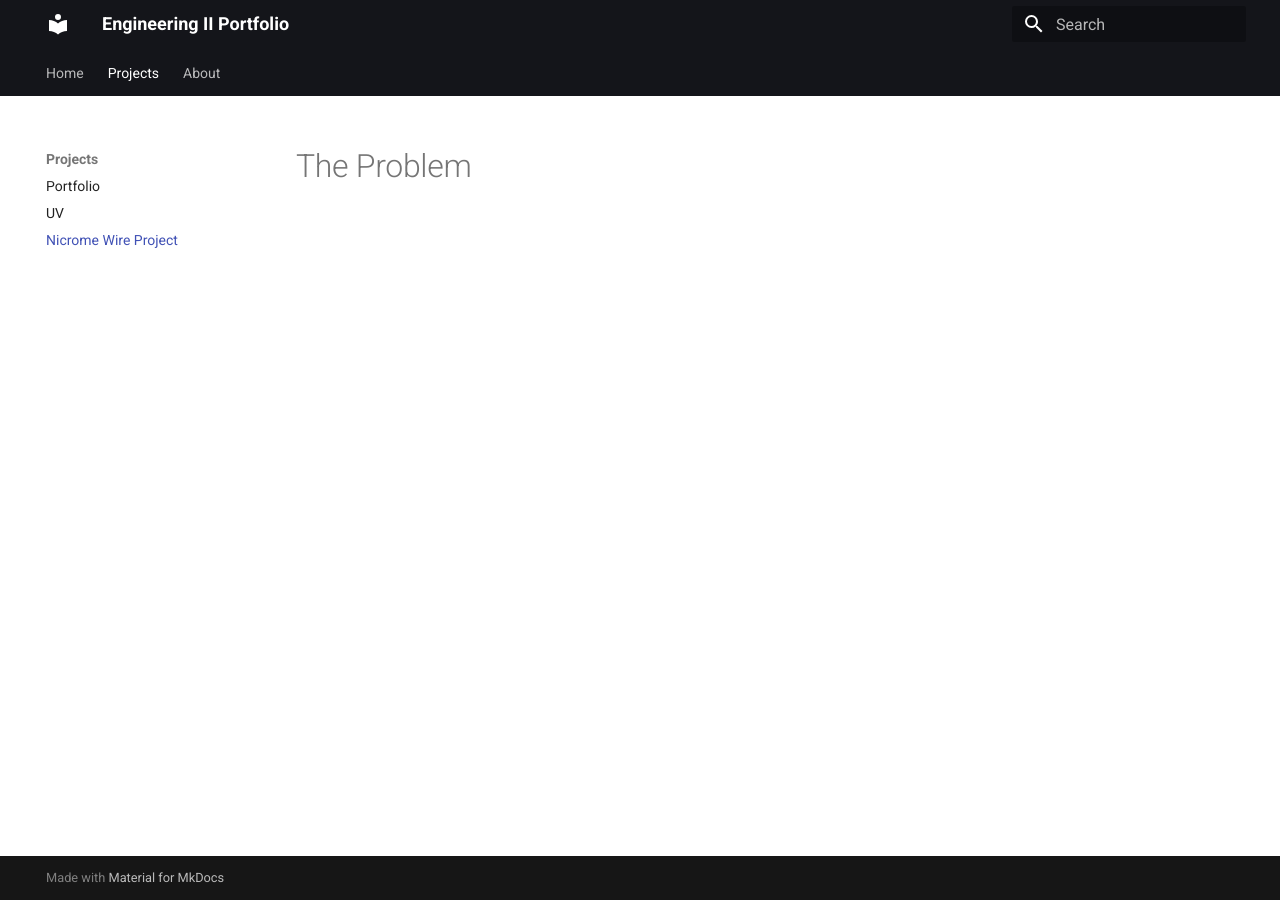
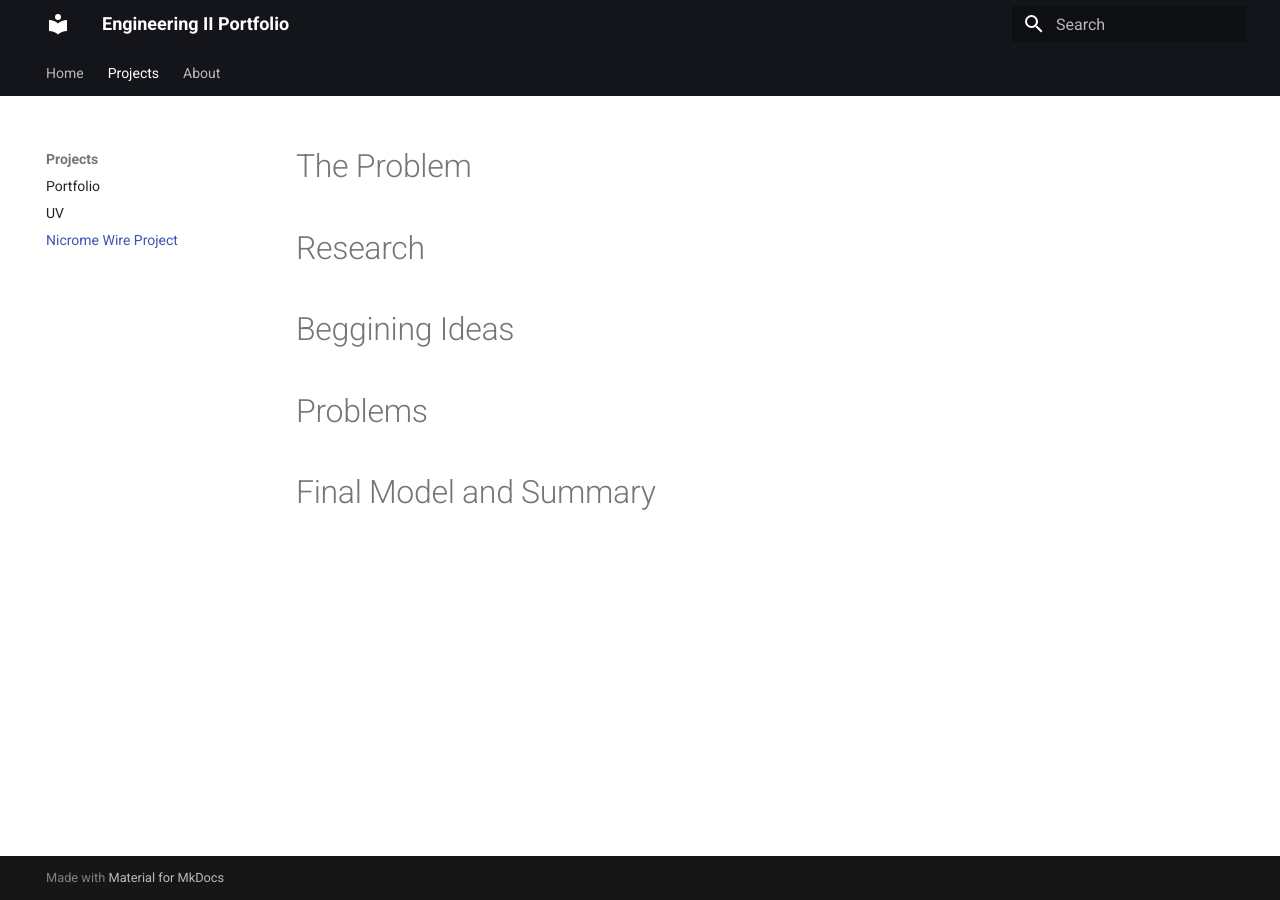
Before and after one commit to nathant-cell/eng2_portfolio, an MkDocs documentation site: the page built from docs/projects/Nicrome Wire.md, in a window 1280 px wide. Built offline with MkDocs 1.6.1 and Material for MkDocs 9.7.7, drawn with Linux system fonts in a browser that asks for light colours.

Commit message:
Nicrome Sections

```diff
--- a/docs/projects/Nicrome Wire.md
+++ b/docs/projects/Nicrome Wire.md
@@ -1 +1,9 @@
 # The Problem
+
+# Research
+
+# Beggining Ideas
+
+# Problems
+
+# Final Model and Summary
```
